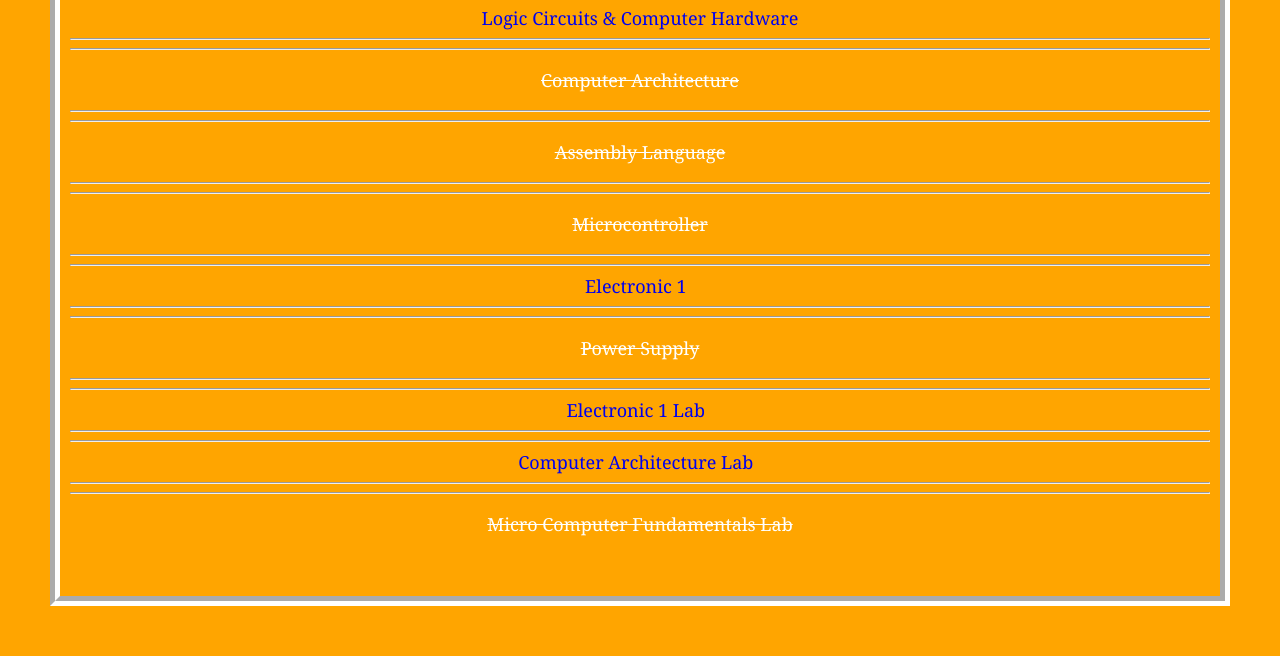
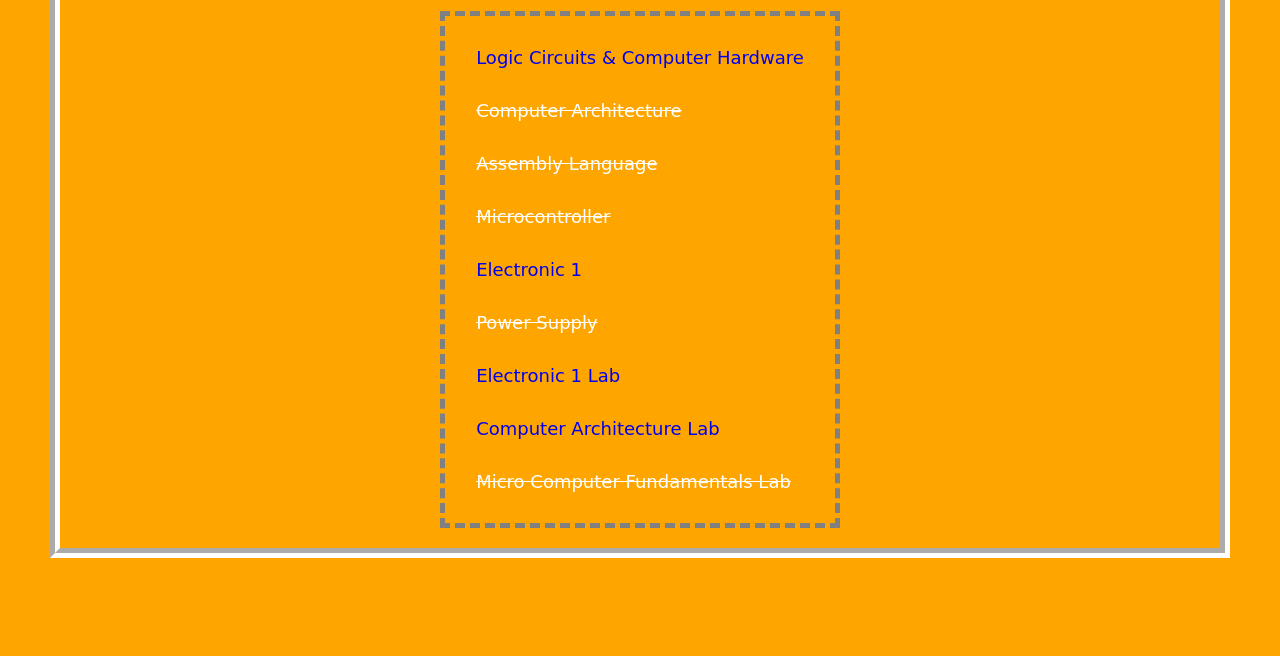
Before and after one commit to mdeldar/mdeldar.github.io, a plain HTML site: page teaching.html in a window 1280 px wide. Shown: the part 300-956 px from the top of the page. After the commit the page ends 908 px from the top, so only its background shows below. Drawn offline with Linux system fonts and the light colour scheme.

Commit message:
fix : minor edit

```diff
--- a/styles.css
+++ b/styles.css
@@ -1,7 +1,7 @@
 body{
 	background: orange;
 	color:white;
-	font-family: Georgia, serif;
+	font-family: Florence, cursive;
 	margin-bottom : 50px;
 	margin-left : 50px;
 	margin-right : 50px;
@@ -12,12 +12,16 @@ body{
     padding-left: 10px;
     padding-right : 10px;
 }
-a:active{
-	background-color : green;
+a:link{
+    text-decoration: none;
+    cursor:pointer;
 }
 
 a:hover{
-	background : blue;
+	color :aqua;
+}
+a:visited{
+    color:blueviolet;
 }
 .update{
 	color : blue;
@@ -31,3 +35,20 @@ a:hover{
     text-decoration: line-through;
     font-size : 18px;
 }
+table.teaching{
+    border-collapse:separate;
+    border-spacing: 30px;
+    border-width:thick;
+    border-style:dashed;
+    caption-side: top;
+}
+table.course{
+    border-collapse:collapse
+    border-width:thick;
+    border-style:groove;
+    caption-side: top;
+}
+
+.menu{
+    font-size:18px;
+}
--- a/teaching.html
+++ b/teaching.html
@@ -5,7 +5,7 @@
 </head>
 
 <body>
-<center>
+<div align="center" class="menu">
 <a href="index.html">Home</a>
 &nbsp
 <a href="resume.html">CV</a>
@@ -13,36 +13,49 @@
 <a href="research.html">Research</a>
 &nbsp
 <a href="teaching.html">Teaching</a>
+</div>
+<div align="center">
 <hr/><hr/>
 <h1> Masoud Deldar's Personal Page </h1>
 &nbsp
 <h1> "Courses : " </h1>
 &nbsp
+<table class="teaching">
+<tr>
+<td><a class=size href="logic.html" target="_blank" >Logic Circuits & Computer Hardware</a> </td>
+&nbsp
+</tr>
+<tr>
+<td><p class=unlink >Computer Architecture</p> </td>
+</tr>
+    <tr>
+ <td>  <p class=unlink>Assembly Language</p> </td>
+</tr>
 
-<a class=size href="logic.html" target="_blank" >Logic Circuits & Computer Hardware</a>
+    <tr>
+<td><p  class=unlink >Microcontroller</p> </td>
+</tr>
+
+    <tr>
+<td><a class=size href="elec1.html" target="_blank">Electronic 1</a> </td>
 &nbsp
-<hr/><hr/>
-    <p class=unlink >Computer Architecture</p>
-<hr/><hr/>
-    <p class=unlink>Assembly Language</p>
-<hr/><hr/>
-<p  class=unlink >Microcontroller</p>
-<hr/><hr/>
-<a class=size href="elec1.html" target="_blank">Electronic 1</a>
+</tr>
+    <tr>
+<td><p  class=unlink >Power Supply</p> </td>
+</tr>
+    <tr>
+<td><a class=size href="elec1lab.html" target="_blank">Electronic 1 Lab</a> </td>
 &nbsp
-<hr/><hr/>
-<p  class=unlink >Power Supply</p>
-<hr/><hr/>
-<a class=size href="elec1lab.html" target="_blank">Electronic 1 Lab</a>
+</tr>
+    <tr>
+<td><a class=size href="computerlab.html" target="_blank">Computer Architecture Lab</a> </td>
 &nbsp
-<hr/><hr/>
-<a class=size href="computerlab.html" target="_blank">Computer Architecture Lab</a>
+</tr>
+    <tr>
+<td><p class=unlink>Micro Computer Fundamentals Lab</p> </td>
 &nbsp
-<hr/><hr/>
-<p class=unlink>Micro Computer Fundamentals Lab</p>
-&nbsp
-
-</center>
-
+        </tr>
+</table>
+</div>
 </body>
 </html>
```
Also changed, not shown: computerlab.html (+19 -10 lines), elec1.html (+15 -9 lines), elec1lab.html (+12 -4 lines), index.html (+4 -2 lines), logic.html (+15 -5 lines), research.html (+4 -2 lines), resume.html (+5 -2 lines).
